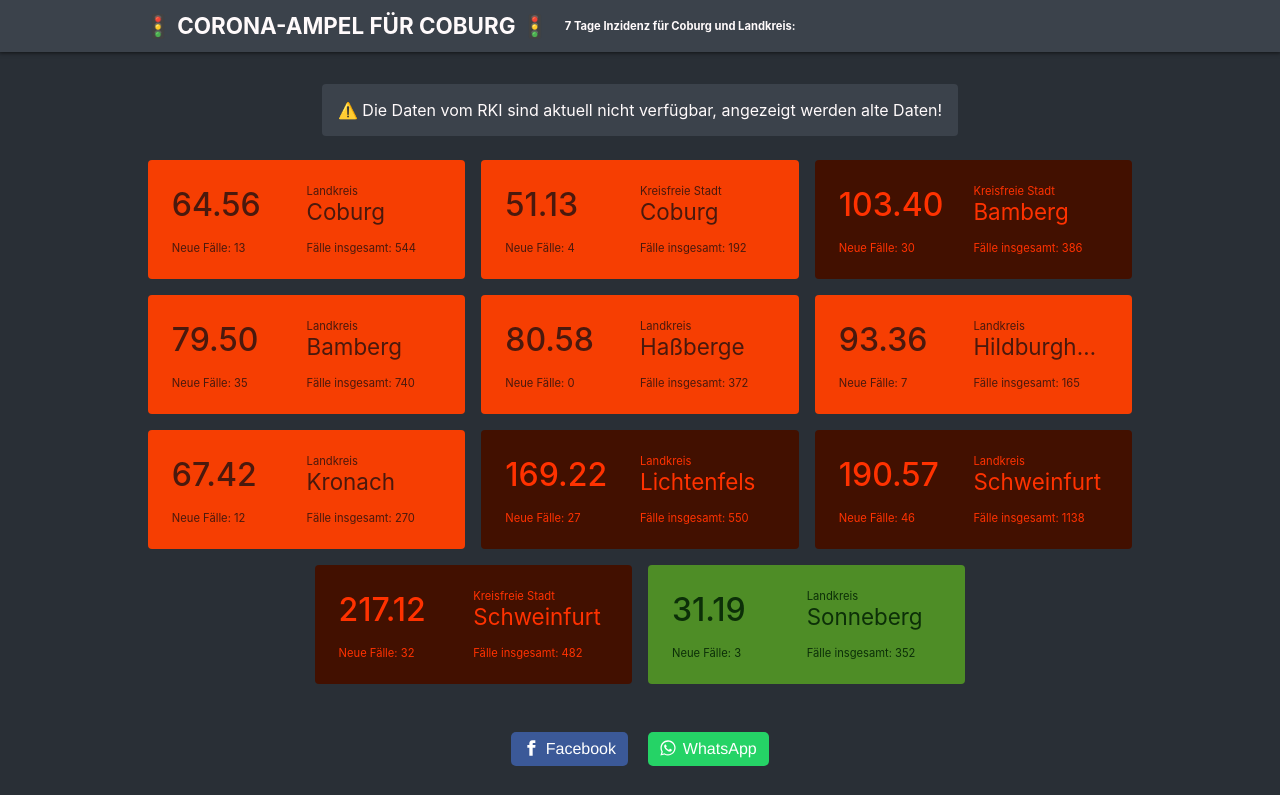
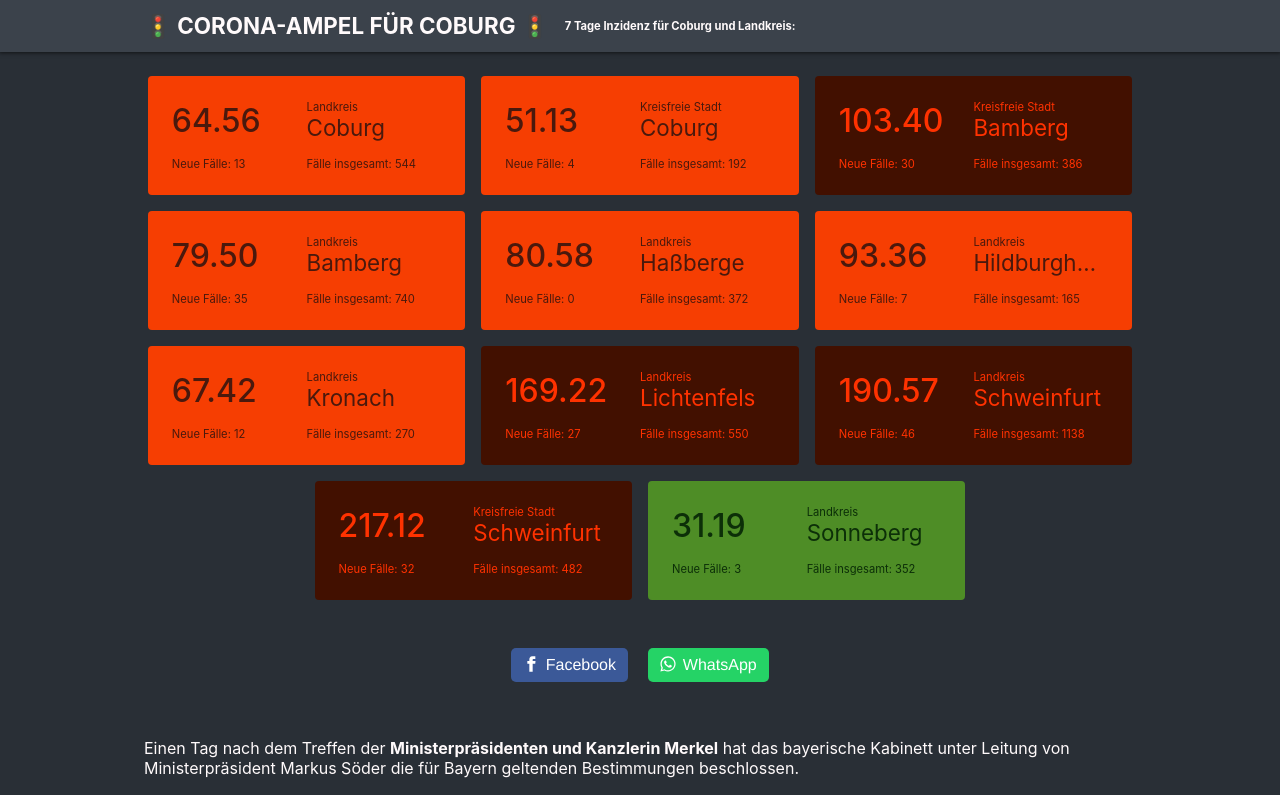
Before and after one commit to ingomc/coburg19, a Svelte app: page / in a window 1280 px wide. Shown: the top 795 px of the page. Built offline with nearby package versions, Linux system fonts and the light colour scheme.

Commit message:
hide message

```diff
--- a/public/global.css
+++ b/public/global.css
@@ -74,3 +74,7 @@ small {
 .greentext {
   color: var(--info-bg);
 }
+
+[hidden] {
+  display: none!important;
+}
--- a/src/App.svelte
+++ b/src/App.svelte
@@ -55,7 +55,7 @@
 <main>
   <Header />
   <div class="message-wrapper">
-    <div class="message">⚠️ Die Daten vom RKI sind aktuell nicht verfügbar, angezeigt werden alte Daten!</div>
+    <div class="message" hidden>⚠️ Die Daten vom RKI sind aktuell nicht verfügbar, angezeigt werden alte Daten!</div>
   </div>
   <div class="card-wrapper container">
     {#each sortedData as itemData}
```
